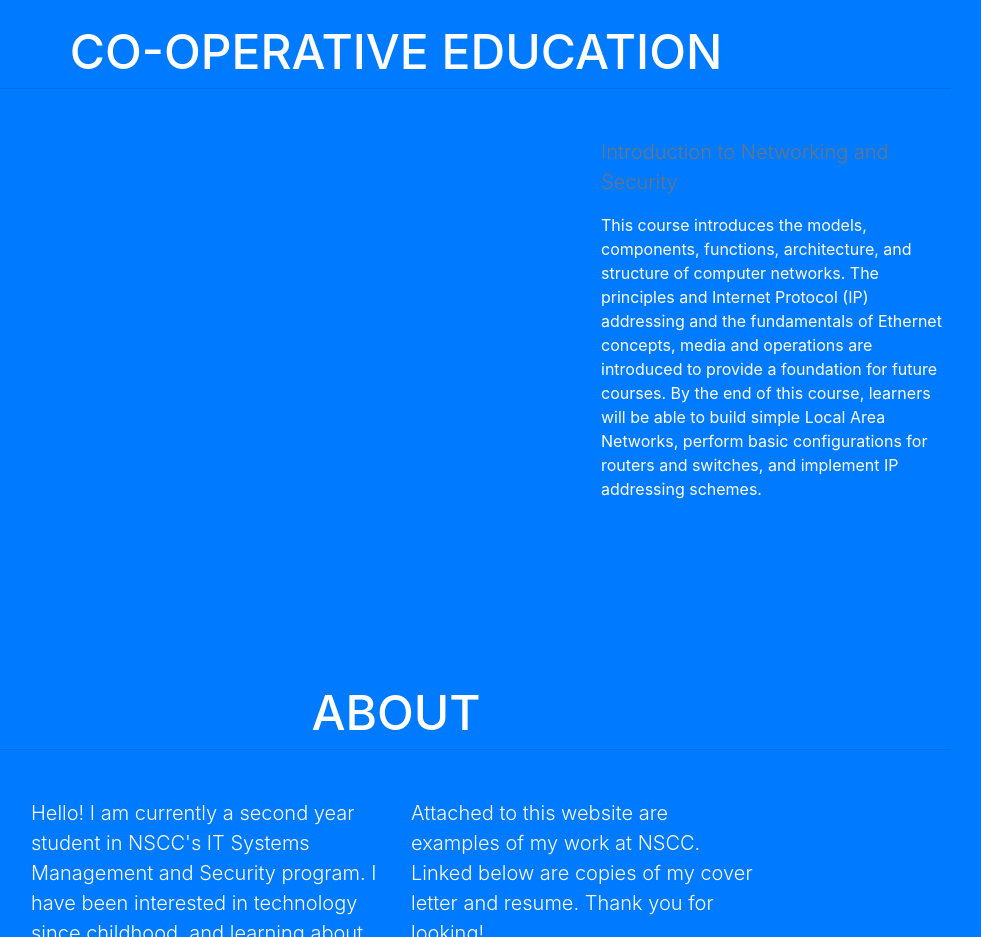
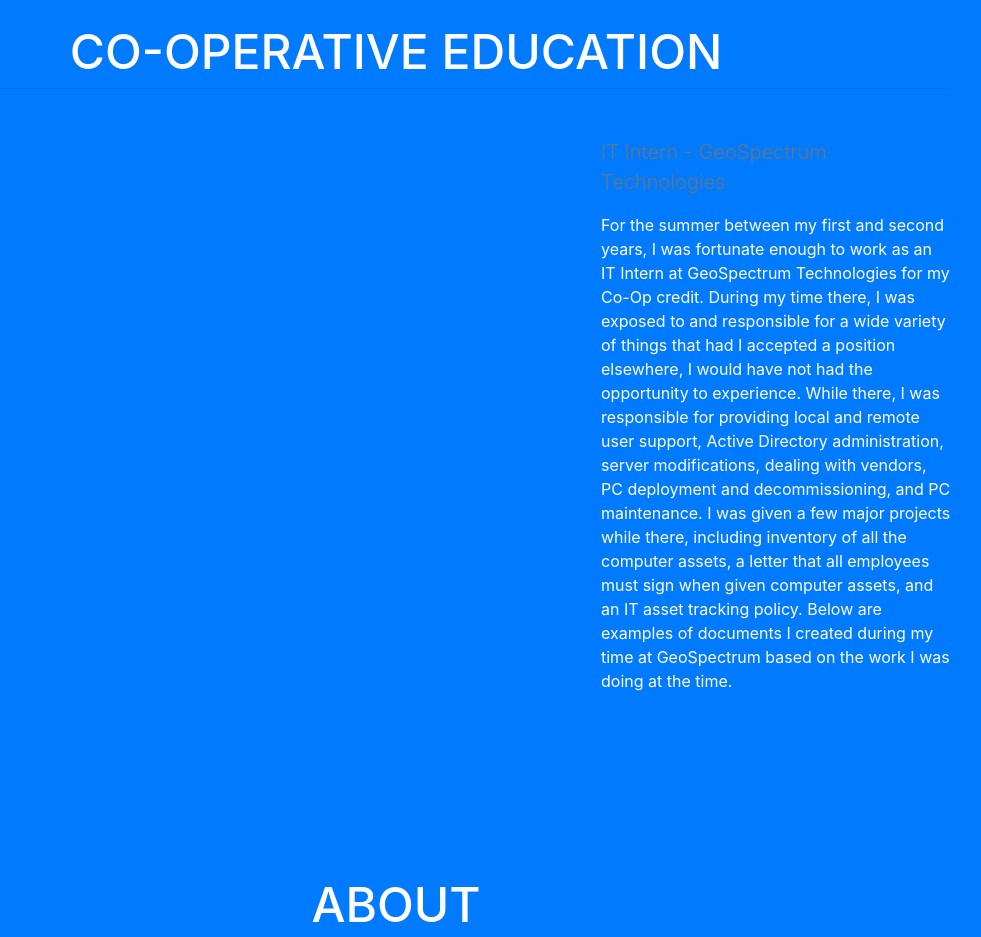
Before and after one commit to W0263284/W0263284.github.io, a website with bundled scripts: page index.html in a window 1280 px wide. Shown: the part 3920-4857 px from the top of the page, without its empty margins (244-1225 px from the left). Built offline with nearby package versions, Linux system fonts and the light colour scheme.

Commit message:
qenmjdifnsf

```diff
--- a/index.html
+++ b/index.html
@@ -251,8 +251,8 @@
             <hr class="star-light mb-5">
             <div class="row">
               <div class="col-lg-4 ml-auto">
-                <p class="text-secondary lead">Introduction to Networking and Security</h2>
-                <p class="text mb-0">This course introduces the models, components, functions, architecture, and structure of computer networks. The principles and Internet Protocol (IP) addressing and the fundamentals of Ethernet concepts, media and operations are introduced to provide a foundation for future courses. By the end of this course, learners will be able to build simple Local Area Networks, perform basic configurations for routers and switches, and implement IP addressing schemes. </p>
+                <p class="text-secondary lead">IT Intern - GeoSpectrum Technologies</h2>
+                <p class="text mb-0">For the summer between my first and second years, I was fortunate enough to work as an IT Intern at GeoSpectrum Technologies for my Co-Op credit. During my time there, I was exposed to and responsible for a wide variety of things that had I accepted a position elsewhere, I would have not had the opportunity to experience. While there, I was responsible for providing local and remote user support, Active Directory administration, server modifications, dealing with vendors, PC deployment and decommissioning, and PC maintenance. I was given a few major projects while there, including inventory of all the computer assets, a letter that all employees must sign when given computer assets, and an IT asset tracking policy. Below are examples of documents I created during my time at GeoSpectrum based on the work I was doing at the time.</p>
               </div>
             </div>
               </a>
```
